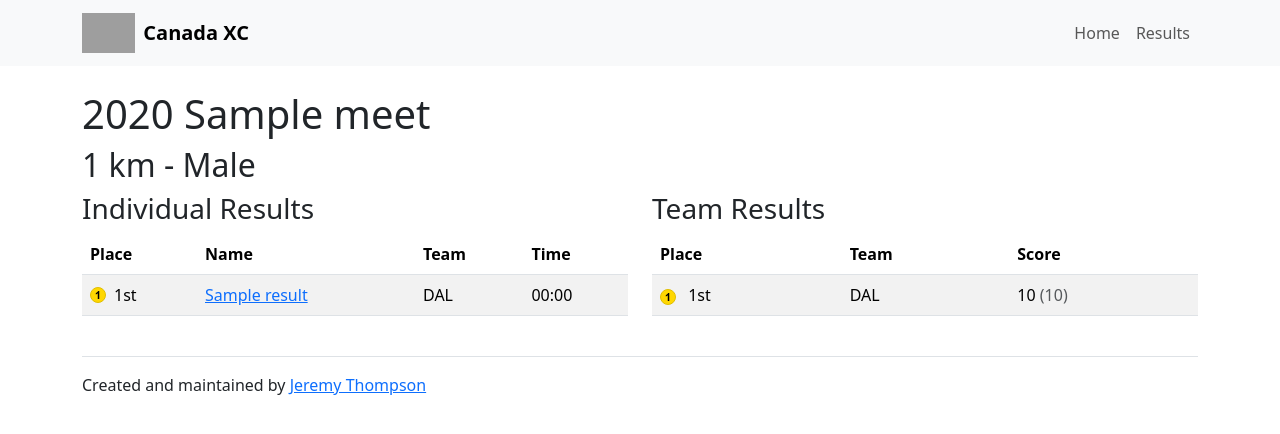
After one commit to jhthompson/canada-xc, a Django app: a page that uses racing/templates/racing/race.html in a window 1280 px wide. The commit adds this page. Shown: the top 434 px of the page. Run offline with Django 5.2, Linux system fonts and the light colour scheme; data comes from the database, SQL or seed files in the repository; tables that the repository leaves empty hold one stand-in row (values such as "Sample post"); parts of the project's set-up code (start-up, migrations or seed data) failed here and were passed over; some libraries are stand-ins or nearby versions; grey boxes are pictures that could not be loaded.

Commit message:
Add race page

```diff
--- a/racing/converters.py
+++ b/racing/converters.py
@@ -1,3 +1,6 @@
+import re
+
+
 class ConferenceConverter:
     regex = "AUS|RSEQ|OUA|CW"
 
@@ -15,3 +18,26 @@ class YearConverter:
 
     def to_url(self, value):
         return "%04d" % value
+
+class RaceConverter:
+    regex = r"(\d)+(km|mi)-(male|female)"
+
+    def to_python(self, value):
+        # returns tuple of (distance, unit, sex)
+        # i.e. (8, 'km', 'M')
+
+        match = re.match(self.regex, value)
+        if match:
+            distance = int(match.group(1))
+            unit = match.group(2)
+            sex = 'M' if match.group(3) == 'male' else 'F'
+
+            return (distance, unit, sex)
+
+        raise ValueError("Invalid race format")
+
+    def to_url(self, value):
+        distance, unit, sex = value
+        sex_str = 'male' if sex == 'M' else 'female'
+
+        return f"{distance}{unit}-{sex_str}"
--- a/racing/models.py
+++ b/racing/models.py
@@ -85,6 +85,9 @@ class Race(models.Model):
 
     def __str__(self):
         return f"{self.meet.name} {self.distance}{self.unit} ({self.sex})"
+
+    def get_absolute_url(self):
+        return reverse("race", kwargs={"year": self.meet.date.year, "slug": self.meet.slug, "race_info": (int(self.distance), self.unit, self.sex)})
 
     def get_display_distance(self):
         """
--- a/racing/templates/racing/index.html
+++ b/racing/templates/racing/index.html
@@ -1,6 +1,6 @@
 {% extends "base.html" %}
 
-{% load static racing_extras %}
+{% load racing_extras static %}
 
 {% block content %}
 <div class="row g-4">
@@ -15,7 +15,7 @@
                     <div class="d-flex justify-content-between align-items-center gap-1">
                         <div>
                             <h3 class="h6 mb-0">
-                                <a href="{{ race.meet.get_absolute_url }}">{{ race.meet.name }} ({{ race.sex }})</a>
+                                <a href="{{ race.get_absolute_url }}">{{ race.meet.name }} ({{ race.get_sex_display }})</a>
                             </h3>
                             <p class="text-muted small mb-2">{{ race.meet.date }}</p>
                         </div>
@@ -71,7 +71,7 @@
                                         {% else %}
                                             <span>{{ result.name }}</span>
                                         {% endif %}
-                                        <span class="text-muted">({{ result.time | finish_time }})</span>
+                                        <span class="text-muted">({{ result.time|finish_time }})</span>
                                     </div>
                                 </div>
                             {% empty %}
--- /dev/null
+++ b/racing/templates/racing/race.html
@@ -0,0 +1,93 @@
+{% extends "base.html" %}
+
+{% load humanize racing_extras static %}
+
+{% block content %}
+
+<h1>{{ race.meet.date.year }} {{ race.meet.name }}</h1>
+<h2>{{ race.get_display_distance }} - {{ race.get_sex_display }}</h2>
+
+<div class="row g-4">
+    <div class="col-lg-6">
+        <h3>Individual Results</h3>
+        <div class="table-responsive">
+            <table class="table table-striped table-hover">
+                <thead>
+                    <tr>
+                        <th scope="col">Place</th>
+                        <th scope="col">Name</th>
+                        <th scope="col">Team</th>
+                        <th scope="col">Time</th>
+                    </tr>
+                </thead>
+                <tbody>
+                    {% for result in race.top_results %}
+                        <tr>
+                            <td>
+                                <div class="d-flex align-items-center">
+                                    {% if forloop.counter == 1 %}
+                                        <img src="{% static 'gold.svg' %}" alt="Gold" class="me-2">
+                                    {% elif forloop.counter == 2 %}
+                                        <img src="{% static 'silver.svg' %}" alt="Silver" class="me-2">
+                                    {% elif forloop.counter == 3 %}
+                                        <img src="{% static 'bronze.svg' %}" alt="Bronze" class="me-2">
+                                    {% endif %}
+                                    <span>{{ forloop.counter|ordinal }}</span>
+                                </div>
+                            </td>
+                            <td>
+                                {% if result.runner %}
+                                    <a href="{{ result.runner.get_absolute_url }}">{{ result.name }}</a>
+                                {% else %}
+                                    {{ result.name }}
+                                {% endif %}
+                            </td>
+                            <td>{{ result.team }}</td>
+                            <td>{{ result.time|finish_time }}</td>
+                        </tr>
+                    {% endfor %}
+                </tbody>
+            </table>
+        </div>
+    </div>
+
+    <div class="col-lg-6">
+        <h3>Team Results</h3>
+        <div class="table-responsive">
+            <table class="table table-striped table-hover">
+                <thead>
+                    <tr>
+                        <th scope="col">Place</th>
+                        <th scope="col">Team</th>
+                        <th scope="col">Score</th>
+                    </tr>
+                </thead>
+                <tbody>
+                    {% for team, score in race.top_teams %}
+                        <tr>
+                            <td>
+                                {% if forloop.counter == 1 %}
+                                    <img src="{% static 'gold.svg' %}" alt="Gold" class="me-2">
+                                {% elif forloop.counter == 2 %}
+                                    <img src="{% static 'silver.svg' %}" alt="Silver" class="me-2">
+                                {% elif forloop.counter == 3 %}
+                                    <img src="{% static 'bronze.svg' %}" alt="Bronze" class="me-2">
+                                {% endif %}
+                                {{ forloop.counter|ordinal }}
+                            </td>
+                            <td>{{ team }}</td>
+                            <td>
+                                {{ score.score }}
+                                <div class="d-inline text-muted">
+                                    ({% for result, points in score.scoring_members %}<span data-bs-toggle="tooltip" data-bs-title="{{ result.name }}">{{ points }}</span>{% if not forloop.last %}, {% endif %}{% endfor %}{% for result, points in score.displacers %}, <del data-bs-toggle="tooltip" data-bs-title="{{ result.name }}">{{ points }}</del>{% endfor %})
+                                </div>
+                            </td>
+                        </tr>
+                    {% endfor %}
+                </tbody>
+            </table>
+        </div>
+    </div>
+</div>
+
+{% endblock content %}
--- a/racing/urls.py
+++ b/racing/urls.py
@@ -1,10 +1,11 @@
 from django.urls import path, register_converter
 
-from racing.converters import ConferenceConverter, YearConverter
-from racing.views import index, meet, results, roster, runner
+from racing.converters import ConferenceConverter, RaceConverter, YearConverter
+from racing.views import index, meet, race, results, roster, runner
 
 register_converter(ConferenceConverter, "conference")
 register_converter(YearConverter, "year")
+register_converter(RaceConverter, "race_info")
 
 urlpatterns = [
     path("", index, name="index"),
@@ -12,6 +13,7 @@ urlpatterns = [
     # results
     path("results/", results, name="results"),
     path('results/<int:year>/<slug:slug>/', meet, name='meet'),
+    path('results/<int:year>/<slug:slug>/<race_info:race_info>', race, name='race'),
 
     # schedule
     # path("schedule/", schedule, name="schedule"),
--- a/racing/views.py
+++ b/racing/views.py
@@ -22,6 +22,14 @@ def meet(request, year: int, slug: str):
     meet = get_object_or_404(Meet, date__year=year, slug=slug)
 
     return render(request, "racing/meet.html", {"meet": meet})
+
+def race(request, year: int, slug: str, race_info: tuple[int, str, str]):
+    meet = get_object_or_404(Meet, date__year=year, slug=slug)
+
+    distance, unit, sex = race_info
+    race = get_object_or_404(Race, meet=meet, distance=distance, unit=unit, sex=sex)
+
+    return render(request, "racing/race.html", {"race": race})
 
 def runners(request):
     return render(request, "racing/runners.html")
```
Also changed, not shown: racing/templates/racing/meet.html (+3 -87 lines).
